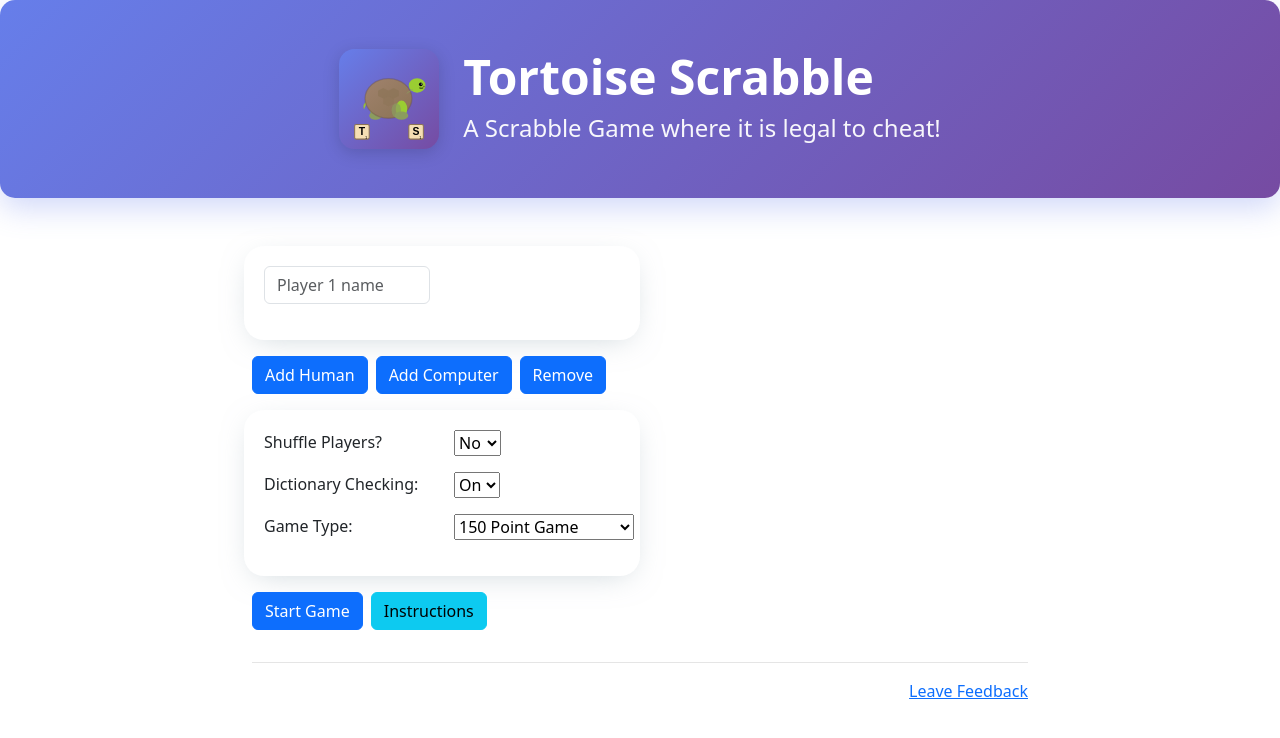
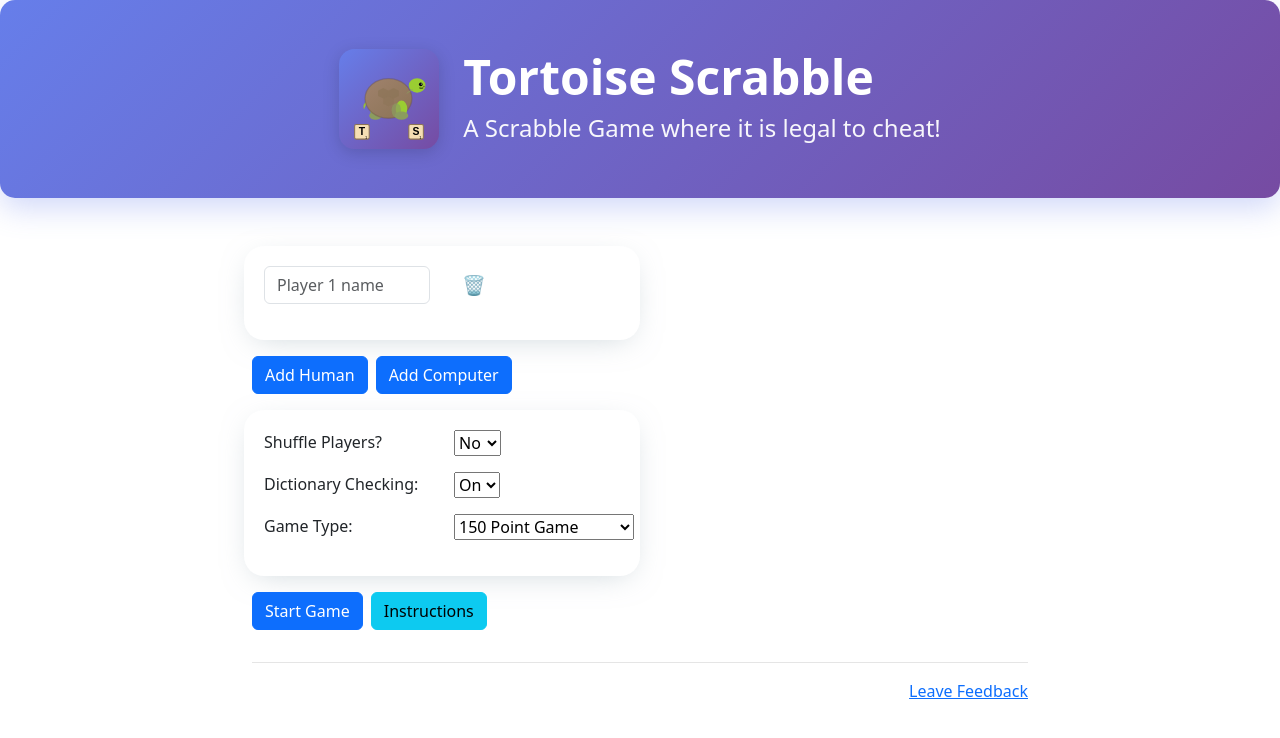
Before and after one commit to sourish33/ScrabbleReact-v2, a React (Create React App) app: page / in a window 1280 px wide. Both pictures are taken after a click on the button "Add Human". Shown: the top 738 px of the page. Built offline with nearby package versions, Linux system fonts and the light colour scheme.

Commit message:
delete user is by icon on welcome page

```diff
--- a/src/GameInfo/GameInfo.js
+++ b/src/GameInfo/GameInfo.js
@@ -71,17 +71,15 @@ const GameInfo = ({ handleSubmit, hasSavedGame, savedPlayerNames, onResumeGame,
         })
     }
 
-    const remove = () => {
-        setPlayers((x) => {
-            return x.slice(0, -1)
-        })
+    const remove = (index) => {
+        setPlayers((x) => x.filter((_, i) => i !== index))
     }
 
     const playerform = players.map((el, ind) => {
         let u =
             el.level === 0 ? (
-                <div key={ind} className="row mb-3">
-                    <div className="col-lg-6 col-sm-12 col-md-6">
+                <div key={ind} className="row mb-3 align-items-center">
+                    <div className="col-lg-6 col-sm-10 col-md-6">
                     <input
                         name="Player Name"
                         className="form-control"
@@ -92,24 +90,29 @@ const GameInfo = ({ handleSubmit, hasSavedGame, savedPlayerNames, onResumeGame,
                         onChange={(e) => handleChange(e, ind)}
                     />
                     </div>
+                    <div className="col-auto">
+                        <span className={styles.deleteIcon} onClick={() => remove(ind)}>&#x1F5D1;</span>
+                    </div>
                 </div>
             ) : (
-                <div key={ind} className="row mb-3">
-                    <div className="col-6">
+                <div key={ind} className="row mb-3 align-items-center">
+                    <div className="col-5">
                         <input value={el.name} type="text" className="form-control" disabled />
                     </div>
-                    <div className={`col-3`}>
+                    <div className="col-3">
                         <select
                             className={styles.select}
                             name="level"
                             onChange={(e) => handleSelect(e, ind)}
                             value={el.level}
-
                         >
                             <option key="W" value="1">Weak</option>
                             <option key="M" value="2">Medium</option>
                             <option key="S" value="3">Strong</option>
                         </select>
+                    </div>
+                    <div className="col-auto">
+                        <span className={styles.deleteIcon} onClick={() => remove(ind)}>&#x1F5D1;</span>
                     </div>
                 </div>
             )
@@ -226,12 +229,6 @@ const GameInfo = ({ handleSubmit, hasSavedGame, savedPlayerNames, onResumeGame,
                             Add Computer
                         </Button>
                     ) : null}
-
-                    {players.length !== 0 ? (
-                        <Button variant="primary" type="button" className={'me-2'} onClick={remove}>
-                            Remove
-                        </Button>
-                    ) : null}
                 </ButtonToolbar>
                 <div className={`${styles.card} ${styles.shadow2} col-lg-6 col-sm-12 col-md-12`}>
                 <ShouldShuffle />
--- a/src/GameInfo/GameInfo.module.css
+++ b/src/GameInfo/GameInfo.module.css
@@ -30,3 +30,16 @@
     border-radius: 20px;
     /* margin: 60px auto; */
   }
+
+  .deleteIcon {
+    color: #dc3545;
+    font-size: 1.2rem;
+    font-weight: bold;
+    cursor: pointer;
+    padding: 0.25rem 0.5rem;
+    transition: color 0.15s ease-in-out;
+  }
+
+  .deleteIcon:hover {
+    color: #a71d2a;
+  }
```
